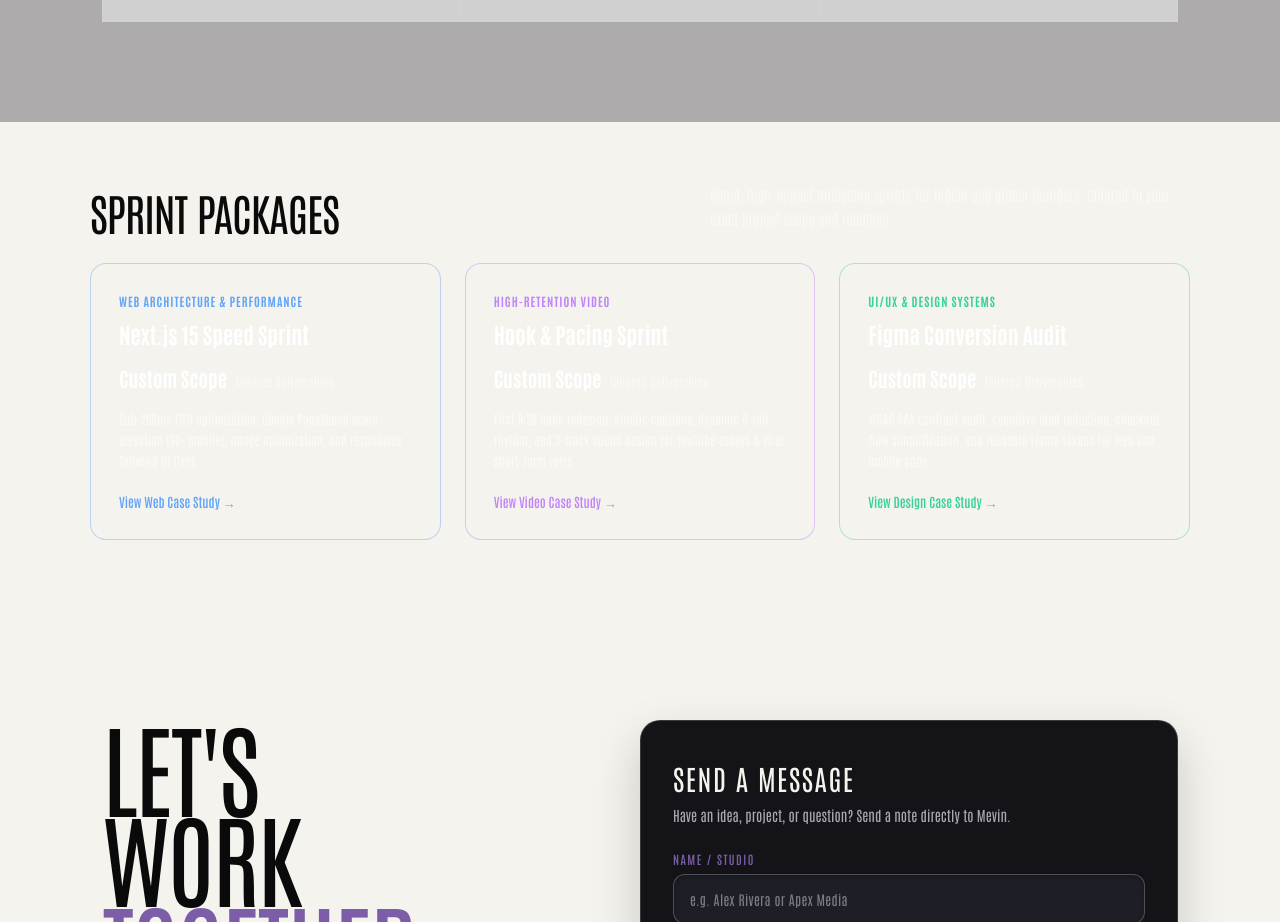
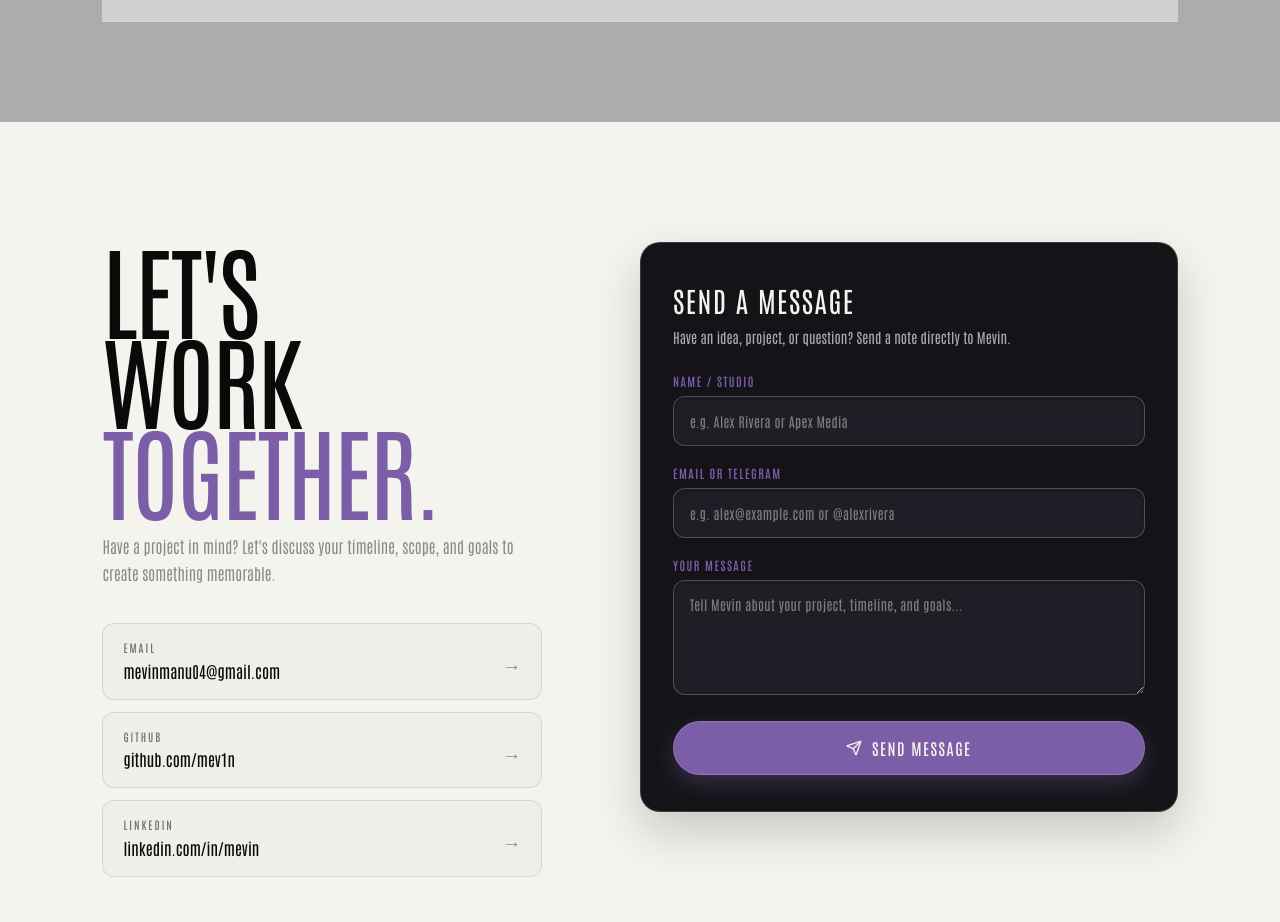
Before and after one commit to MEV1N/portfolio2, a Next.js app in the folder apps/web/: page / in a window 1280 px wide. Shown: the part 6280-7202 px from the top of the page. Built offline with nearby package versions, Linux system fonts and the light colour scheme; a web font is replaced by a local one.

Commit message:
feat: remove sprint package section from portfolio

```diff
--- a/apps/web/app/page.tsx
+++ b/apps/web/app/page.tsx
@@ -668,170 +668,6 @@ export default function PortfolioPage() {
       </section>
 
       {/* ════════════════════════════
-         SPRINT PRICING
-      ════════════════════════════ */}
-      <section id="pricing" style={{ padding: '60px 48px', borderTop: '1px solid rgba(255,255,255,0.08)' }}>
-        <div style={{ maxWidth: '1100px', margin: '0 auto' }}>
-          <div className="tools-header" style={{ marginBottom: '32px' }}>
-            <h2 className="tools-title" style={{ fontSize: 'clamp(28px, 4vw, 44px)' }}>
-              SPRINT PACKAGES
-            </h2>
-            <p
-              style={{
-                color: 'rgba(255,255,255,0.5)',
-                fontSize: '15px',
-                maxWidth: '480px',
-                fontWeight: 300,
-                lineHeight: 1.6,
-              }}
-            >
-              Rapid, high-impact milestone sprints for Indian and global founders, tailored to your exact project scope and roadmap.
-            </p>
-          </div>
-
-          <div
-            style={{
-              display: 'grid',
-              gridTemplateColumns: 'repeat(auto-fit, minmax(280px, 1fr))',
-              gap: '24px',
-            }}
-          >
-            {/* Package 1: Web Sprint */}
-            <div
-              className="fade-up"
-              style={{
-                background: 'rgba(255,255,255,0.03)',
-                border: '1px solid rgba(59, 130, 246, 0.3)',
-                borderRadius: '16px',
-                padding: '28px',
-                display: 'flex',
-                flexDirection: 'column',
-                justifyContent: 'space-between',
-              }}
-            >
-              <div>
-                <div style={{ color: '#60a5fa', fontSize: '12px', fontWeight: 700, letterSpacing: '0.08em', textTransform: 'uppercase', marginBottom: '8px' }}>
-                  Web Architecture &amp; Performance
-                </div>
-                <h3 style={{ fontSize: '22px', fontWeight: 800, color: '#fff', marginBottom: '12px' }}>
-                  Next.js 15 Speed Sprint
-                </h3>
-                <div style={{ display: 'flex', alignItems: 'baseline', gap: '8px', marginBottom: '16px' }}>
-                  <span style={{ fontSize: '20px', fontWeight: 700, color: '#fff' }}>Custom Scope</span>
-                  <span style={{ color: 'rgba(255,255,255,0.5)', fontSize: '13px' }}>Tailored Deliverables</span>
-                </div>
-                <p style={{ color: 'rgba(255,255,255,0.6)', fontSize: '13px', lineHeight: 1.6, marginBottom: '20px' }}>
-                  Sub-200ms TTFB optimization, Google PageSpeed score elevation (90+ mobile), image optimization, and responsive Tailwind UI fixes.
-                </p>
-              </div>
-              <Link
-                href="/work/web"
-                style={{
-                  color: '#60a5fa',
-                  fontSize: '13px',
-                  fontWeight: 600,
-                  textDecoration: 'none',
-                  display: 'inline-flex',
-                  alignItems: 'center',
-                  gap: '6px',
-                }}
-              >
-                View Web Case Study →
-              </Link>
-            </div>
-
-            {/* Package 2: Video Sprint */}
-            <div
-              className="fade-up"
-              style={{
-                background: 'rgba(255,255,255,0.03)',
-                border: '1px solid rgba(168, 85, 247, 0.3)',
-                borderRadius: '16px',
-                padding: '28px',
-                display: 'flex',
-                flexDirection: 'column',
-                justifyContent: 'space-between',
-              }}
-            >
-              <div>
-                <div style={{ color: '#c084fc', fontSize: '12px', fontWeight: 700, letterSpacing: '0.08em', textTransform: 'uppercase', marginBottom: '8px' }}>
-                  High-Retention Video
-                </div>
-                <h3 style={{ fontSize: '22px', fontWeight: 800, color: '#fff', marginBottom: '12px' }}>
-                  Hook &amp; Pacing Sprint
-                </h3>
-                <div style={{ display: 'flex', alignItems: 'baseline', gap: '8px', marginBottom: '16px' }}>
-                  <span style={{ fontSize: '20px', fontWeight: 700, color: '#fff' }}>Custom Scope</span>
-                  <span style={{ color: 'rgba(255,255,255,0.5)', fontSize: '13px' }}>Tailored Deliverables</span>
-                </div>
-                <p style={{ color: 'rgba(255,255,255,0.6)', fontSize: '13px', lineHeight: 1.6, marginBottom: '20px' }}>
-                  First 0:30 hook redesign, kinetic captions, dynamic B-roll rhythm, and 3-track sound design for YouTube essays &amp; viral short-form reels.
-                </p>
-              </div>
-              <Link
-                href="/work/video"
-                style={{
-                  color: '#c084fc',
-                  fontSize: '13px',
-                  fontWeight: 600,
-                  textDecoration: 'none',
-                  display: 'inline-flex',
-                  alignItems: 'center',
-                  gap: '6px',
-                }}
-              >
-                View Video Case Study →
-              </Link>
-            </div>
-
-            {/* Package 3: Design Sprint */}
-            <div
-              className="fade-up"
-              style={{
-                background: 'rgba(255,255,255,0.03)',
-                border: '1px solid rgba(16, 185, 129, 0.3)',
-                borderRadius: '16px',
-                padding: '28px',
-                display: 'flex',
-                flexDirection: 'column',
-                justifyContent: 'space-between',
-              }}
-            >
-              <div>
-                <div style={{ color: '#34d399', fontSize: '12px', fontWeight: 700, letterSpacing: '0.08em', textTransform: 'uppercase', marginBottom: '8px' }}>
-                  UI/UX &amp; Design Systems
-                </div>
-                <h3 style={{ fontSize: '22px', fontWeight: 800, color: '#fff', marginBottom: '12px' }}>
-                  Figma Conversion Audit
-                </h3>
-                <div style={{ display: 'flex', alignItems: 'baseline', gap: '8px', marginBottom: '16px' }}>
-                  <span style={{ fontSize: '20px', fontWeight: 700, color: '#fff' }}>Custom Scope</span>
-                  <span style={{ color: 'rgba(255,255,255,0.5)', fontSize: '13px' }}>Tailored Deliverables</span>
-                </div>
-                <p style={{ color: 'rgba(255,255,255,0.6)', fontSize: '13px', lineHeight: 1.6, marginBottom: '20px' }}>
-                  WCAG AAA contrast audit, cognitive load reduction, checkout flow simplification, and reusable Figma tokens for web and mobile apps.
-                </p>
-              </div>
-              <Link
-                href="/work/design"
-                style={{
-                  color: '#34d399',
-                  fontSize: '13px',
-                  fontWeight: 600,
-                  textDecoration: 'none',
-                  display: 'inline-flex',
-                  alignItems: 'center',
-                  gap: '6px',
-                }}
-              >
-                View Design Case Study →
-              </Link>
-            </div>
-          </div>
-        </div>
-      </section>
-
-      {/* ════════════════════════════
          CONTACT
       ════════════════════════════ */}
       <section id="contact">
```
Also changed, not shown: 1 other file (tests, documents, lock files or other folders).
